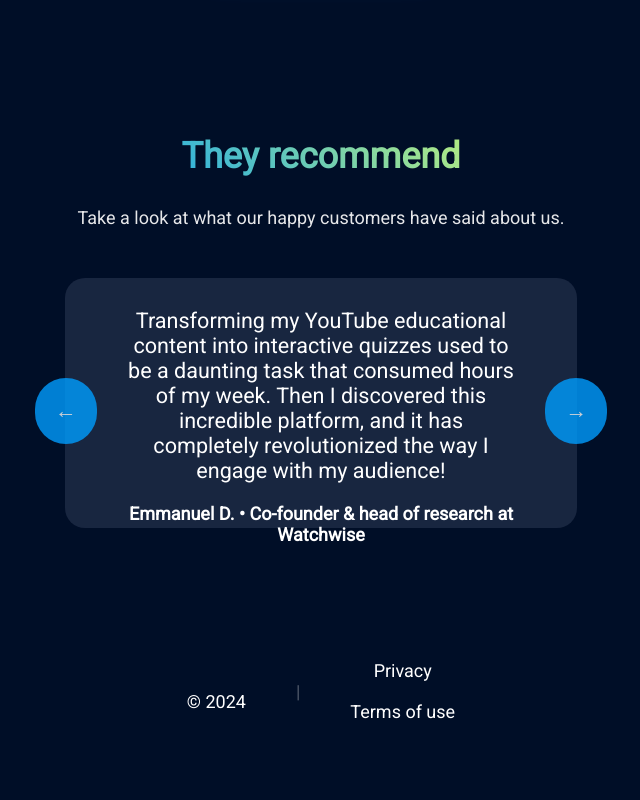
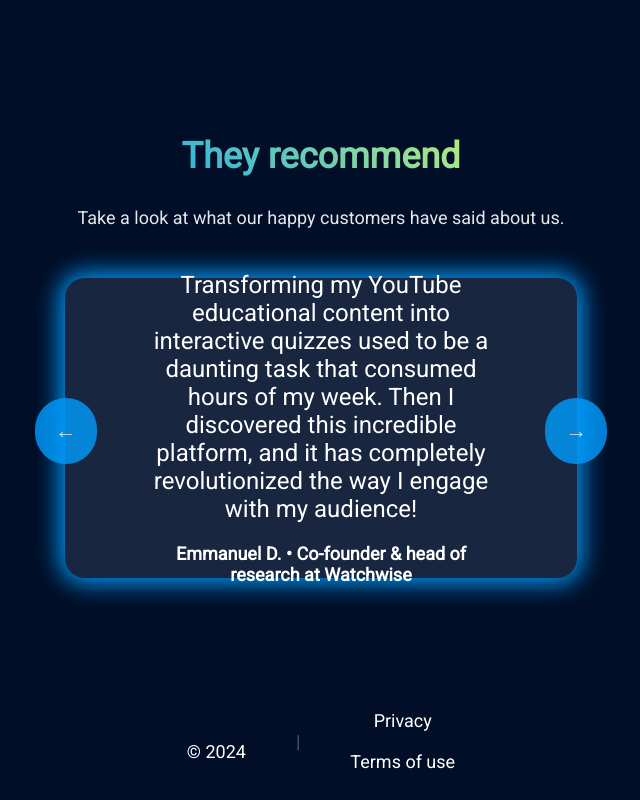
Before and after one commit to Dichiara25/Sola, a Next.js app: page / in a window 1280 px wide. Shown: the part 3405-4205 px from the top of the page, without its empty margins (319-959 px from the left). Before the commit the page ends 4155 px from the top, so only its background shows below. Built offline with nearby package versions, Linux system fonts and the light colour scheme.

Commit message:
Enhance feedbacks design

```diff
--- a/src/app/components/structure/home/Feedbacks.module.css
+++ b/src/app/components/structure/home/Feedbacks.module.css
@@ -9,11 +9,13 @@
     display: flex;
     flex-direction: column;
     margin: 50px 0;
-    padding: 30px 60px;
+    justify-content: center;
+    padding: 30px 80px;
     border-radius: 20px;
     background-color: var(--light-background-color);
     max-width: 40vw;
-    height: 250px;
+    height: 300px;
+    box-shadow: 0 0 25px 5px var(--first-color);
 }
 
 .verticalCenter {
@@ -25,12 +27,12 @@
 }
 
 .comment {
-    font-size: larger;
+    font-size: x-large;
 }
 
 .leftArrow {
     position: absolute;
-    top: 100px;
+    top: 120px;
     left: -30px;
     font-size: larger;
     font-weight: bold;
@@ -49,7 +51,7 @@
 
 .rightArrow {
     position: absolute;
-    top: 100px;
+    top: 120px;
     right: -30px;
     font-size: larger;
     font-weight: bold;
```
